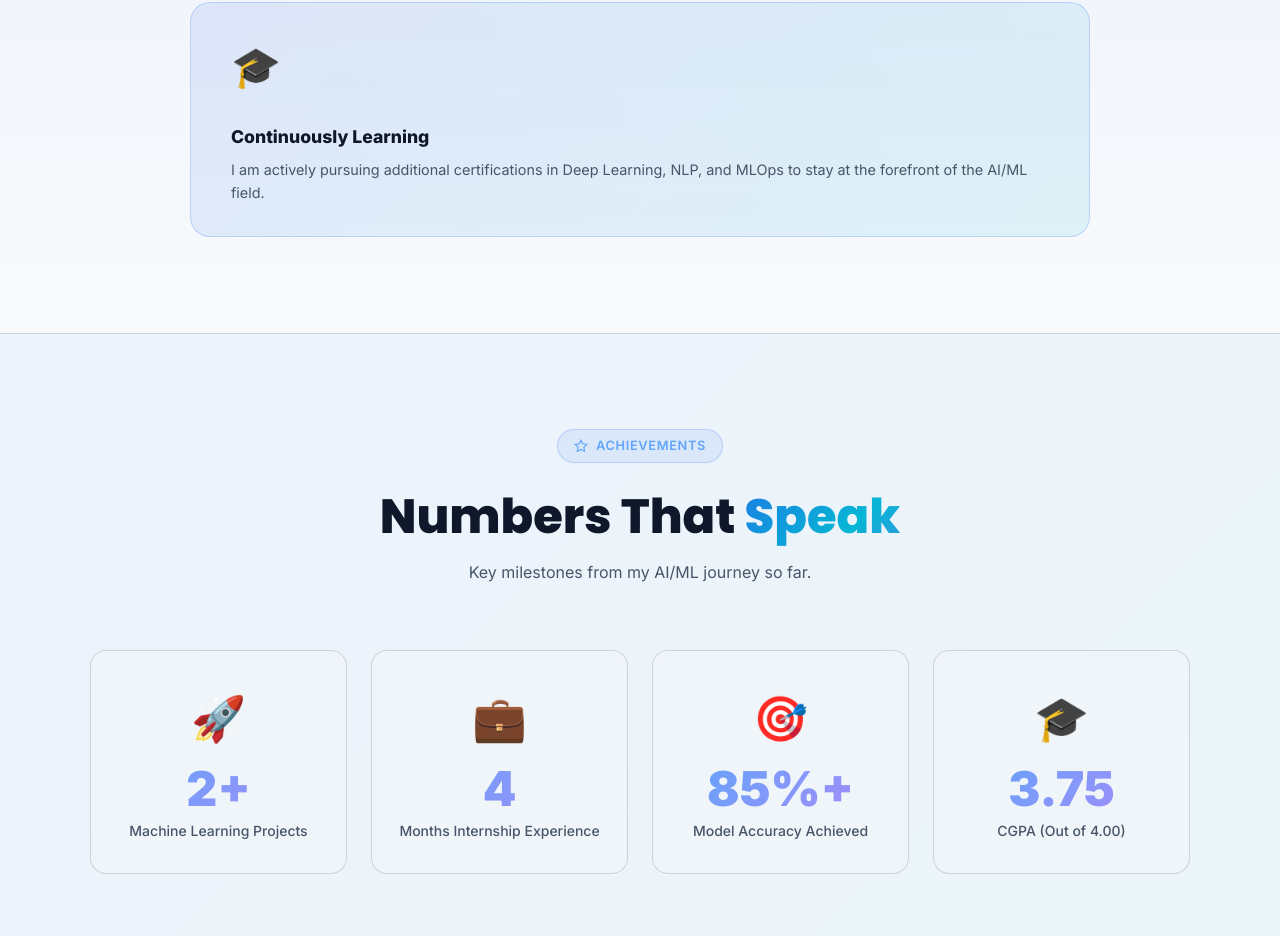
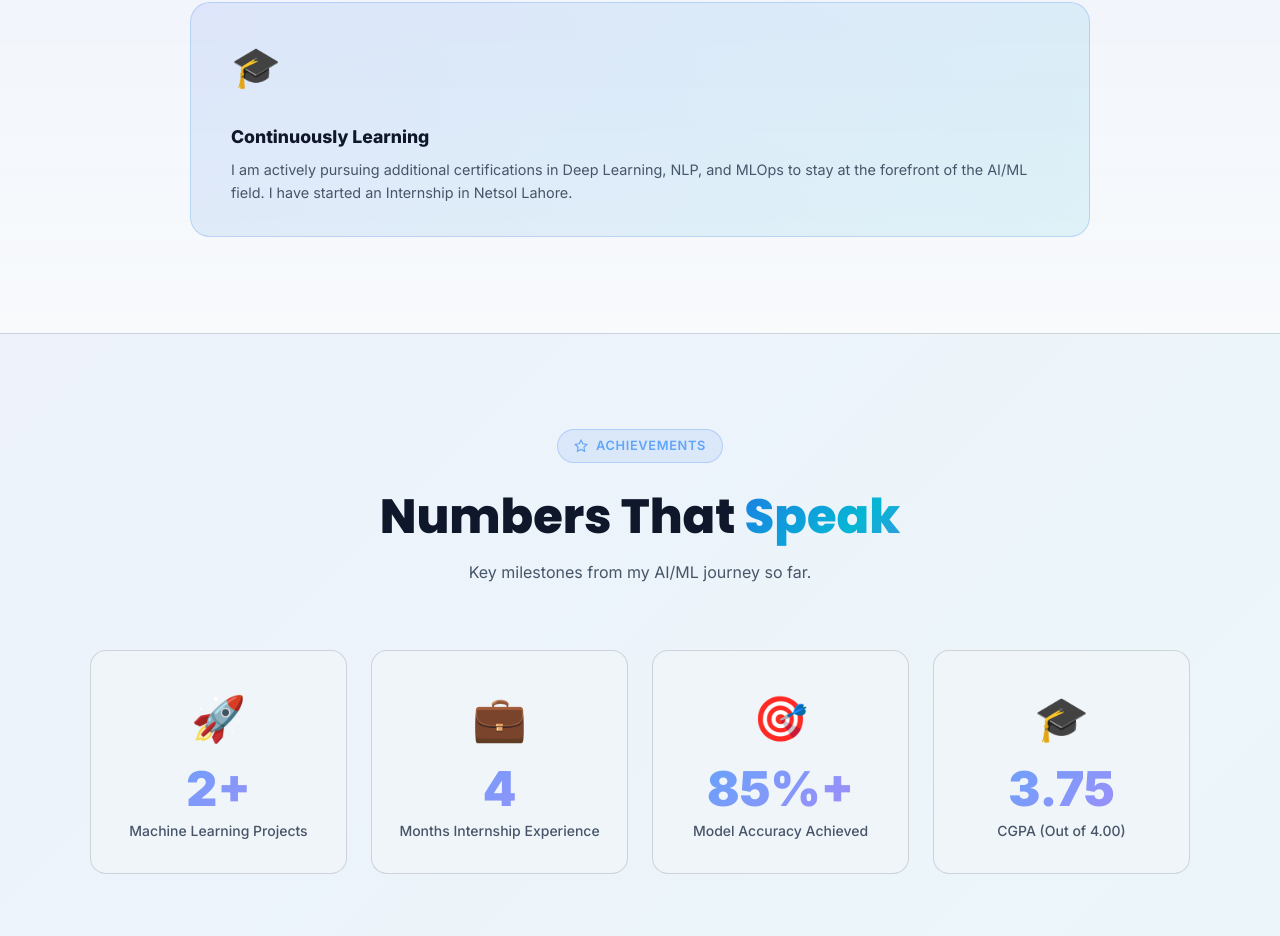
Before and after one commit to asadrealone/portfolio, a React (Vite) app: page / in a window 1280 px wide. Shown: the part 5599-6535 px from the top of the page. Built offline with nearby package versions, Linux system fonts and the light colour scheme; no server answers.

Commit message:
Added netsol Internship

```diff
--- a/src/components/Certifications.jsx
+++ b/src/components/Certifications.jsx
@@ -190,6 +190,7 @@ export default function Certifications() {
             <p style={{ color: 'var(--text-secondary)', fontSize: '0.9rem', lineHeight: '1.6' }}>
               I am actively pursuing additional certifications in Deep Learning, NLP, and MLOps
               to stay at the forefront of the AI/ML field.
+              I have started an Internship in Netsol Lahore.
             </p>
           </div>
         </motion.div>
```
